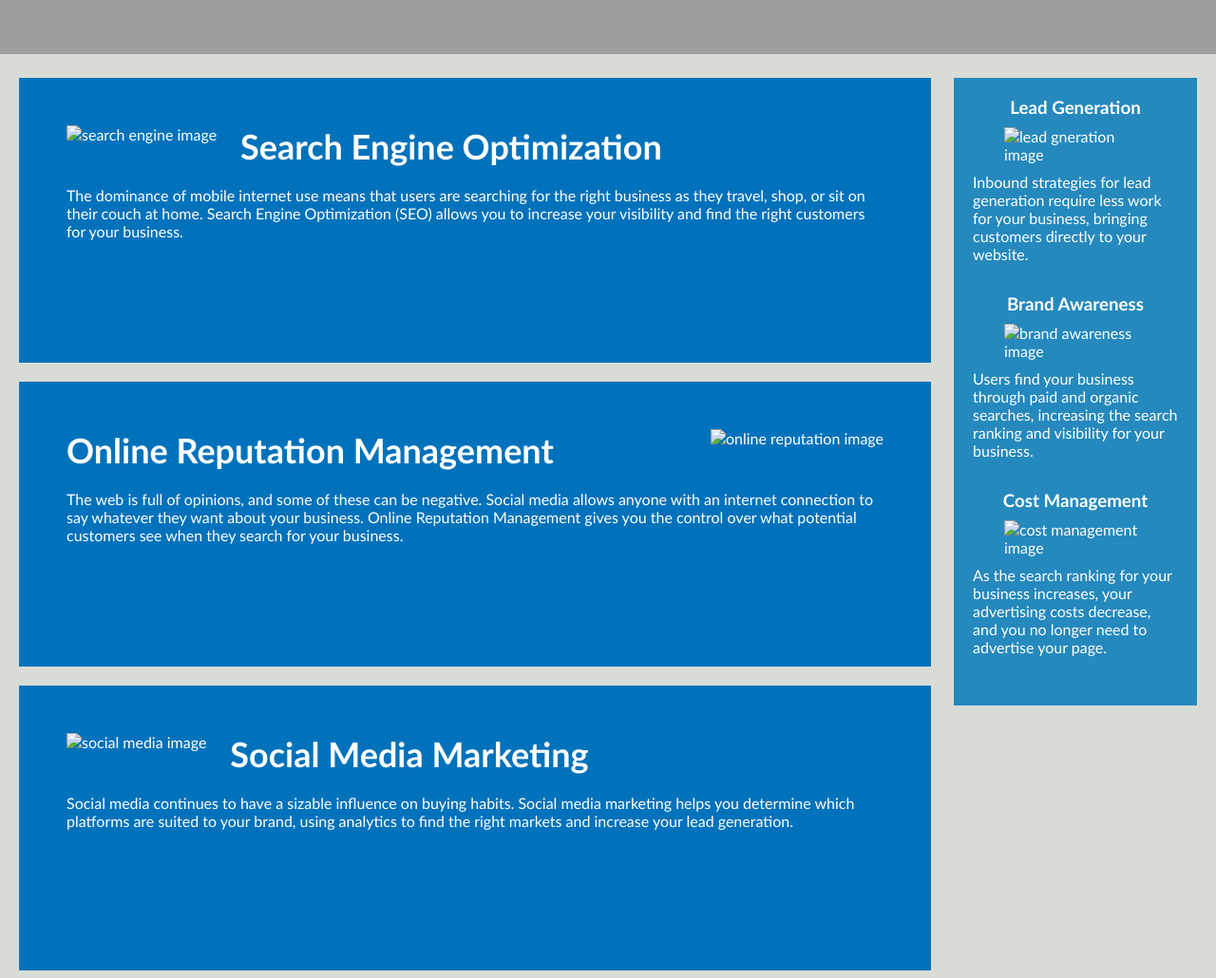
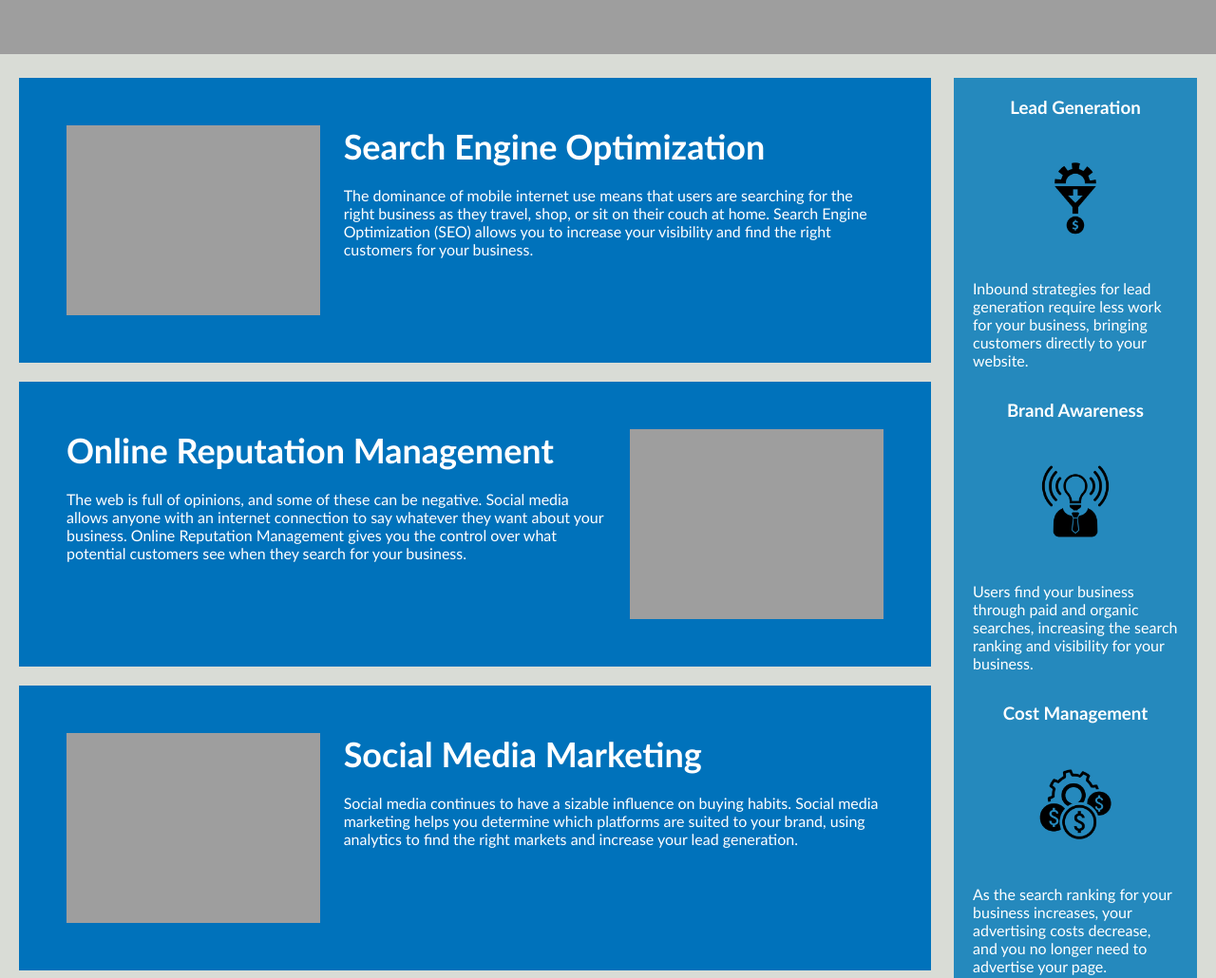
Before and after one commit to FullPersonDev/m1, a plain HTML site: page index.html in a window 1280 px wide. Shown: the part 840-1870 px from the top of the page at 95% size. Drawn offline with Linux system fonts and the light colour scheme; the site is published under a folder, as on GitHub Pages, so addresses that start at the root find nothing.

Commit message:
fixed the path of the pictures in the html file

```diff
--- a/index.html
+++ b/index.html
@@ -31,21 +31,21 @@
 
     <main class="content">
         <section class="content-sections">
-            <img class="float-left" src="/images/search-engine-optimization.jpg" alt="search engine image" />
+            <img class="float-left" src="./images/search-engine-optimization.jpg" alt="search engine image" />
             <h2>Search Engine Optimization</h2>
             <p>
                 The dominance of mobile internet use means that users are searching for the right business as they travel, shop, or sit on their couch at home. Search Engine Optimization (SEO) allows you to increase your visibility and find the right customers for your business.
             </p>
         </section>
         <section class="content-sections">
-            <img class="float-right" src="/images/online-reputation-management.jpg" alt="online reputation image" />
+            <img class="float-right" src="./images/online-reputation-management.jpg" alt="online reputation image" />
             <h2>Online Reputation Management</h2>
             <p>
                 The web is full of opinions, and some of these can be negative. Social media allows anyone with an internet connection to say whatever they want about your business. Online Reputation Management gives you the control over what potential customers see when they search for your business.
             </p>
         </section>
         <section class="content-sections">
-            <img class="float-left" src="/images/social-media-marketing.jpg" alt="social media image" />
+            <img class="float-left" src="./images/social-media-marketing.jpg" alt="social media image" />
             <h2>Social Media Marketing</h2>
             <p>
                 Social media continues to have a sizable influence on buying habits. Social media marketing helps you determine which platforms are suited to your brand, using analytics to find the right markets and increase your lead generation.
@@ -56,21 +56,21 @@
     <aside class="benefits">
         <section class="benefit-sections">
             <h3>Lead Generation</h3>
-            <img src="/images/lead-generation.png" alt="lead gneration image"/>
+            <img src="./images/lead-generation.png" alt="lead gneration image"/>
             <p>
                 Inbound strategies for lead generation require less work for your business, bringing customers directly to your website.
             </p>
         </section>
         <section class="benefit-sections">
             <h3>Brand Awareness</h3>
-            <img src="/images/brand-awareness.png" alt="brand awareness image"/>
+            <img src="./images/brand-awareness.png" alt="brand awareness image"/>
             <p>
                 Users find your business through paid and organic searches, increasing the search ranking and visibility for your business.
             </p>
         </section>
         <section class="benefit-sections">
             <h3>Cost Management</h3>
-            <img src="/images/cost-management.png" alt="cost management image"/>
+            <img src="./images/cost-management.png" alt="cost management image"/>
             <p>
                 As the search ranking for your business increases, your advertising costs decrease, and you no longer need to advertise your page.
             </p>
```
